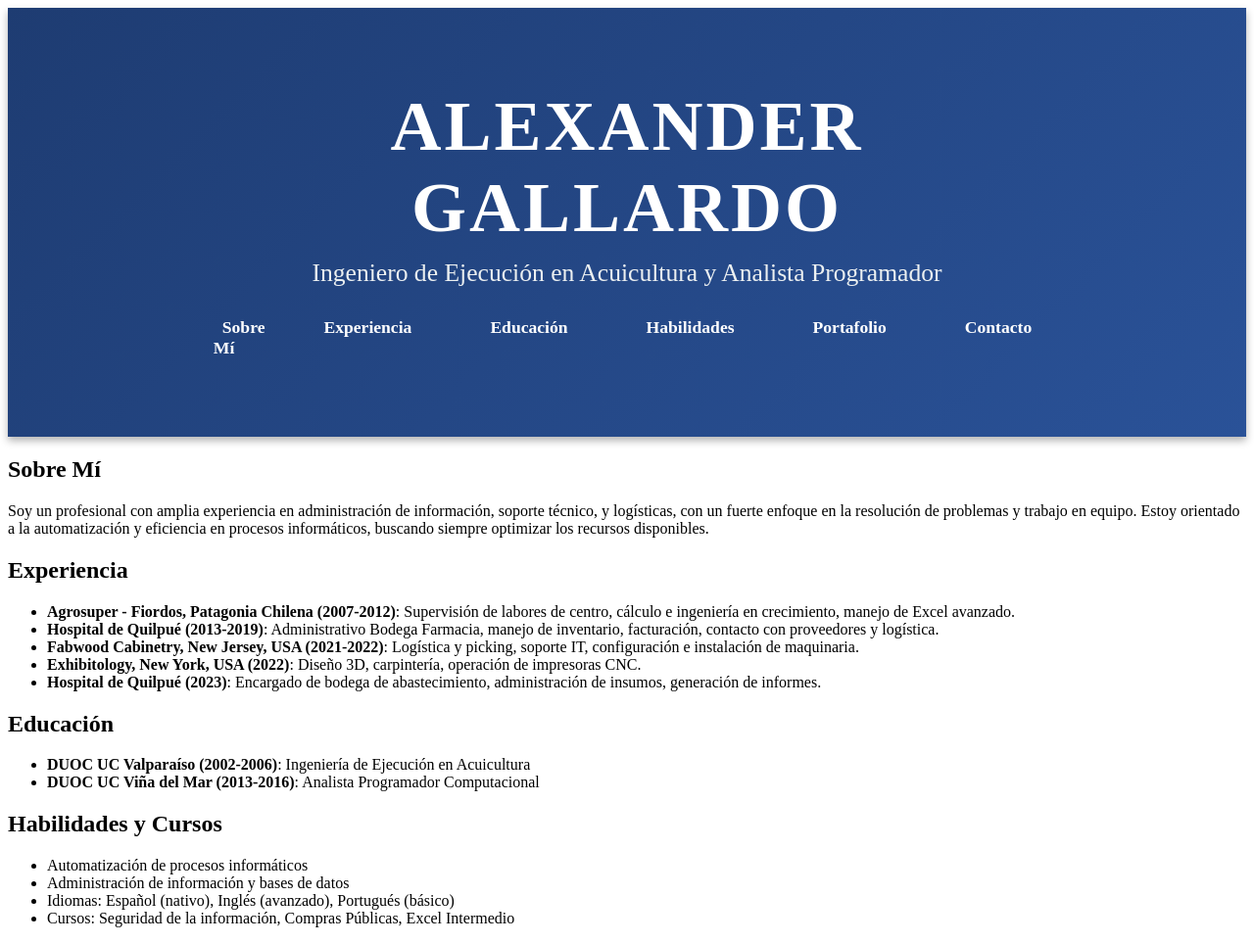
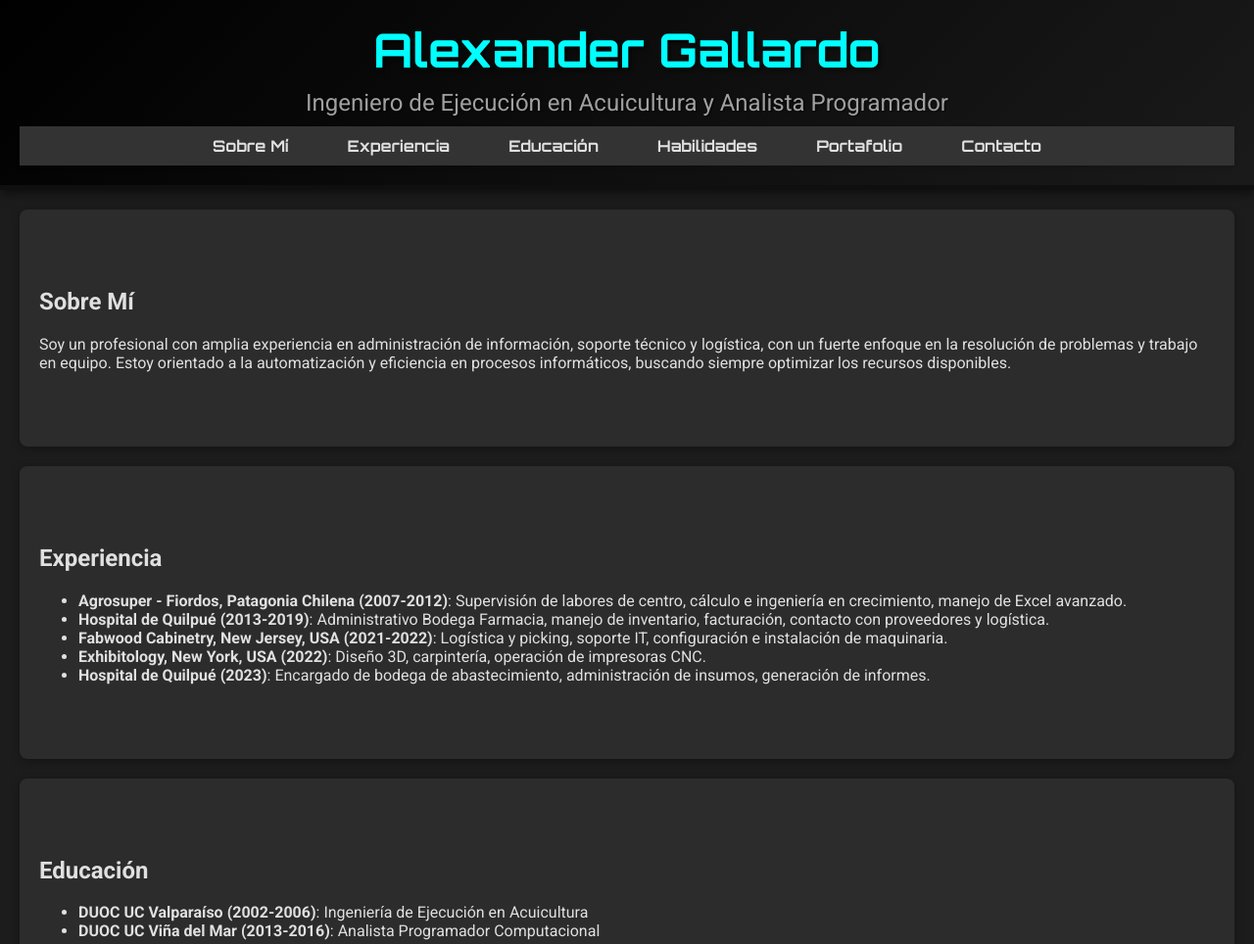
Before and after one commit to AlxUnd3r777/portafolio, a PHP site: page / in a window 1280 px wide. Shown: the top 964 px of the page at 98% size. Run offline with PHP 8.4, Linux system fonts and the light colour scheme.

Commit message:
Integración del currículum y mejora del diseño inspirado en Venom

```diff
--- a/index.html
+++ b/index.html
@@ -7,6 +7,7 @@
     <link rel="stylesheet" href="styles.css">
     <link rel="preconnect" href="https://fonts.googleapis.com">
     <link href="https://fonts.googleapis.com/css2?family=Roboto:wght@300;400;700&display=swap" rel="stylesheet">
+    <link href="https://fonts.googleapis.com/css2?family=Orbitron:wght@400;700&display=swap" rel="stylesheet">
 </head>
 <body>
     <!-- Cabecera -->
@@ -28,15 +29,15 @@
     </header>
 
     <!-- Sobre Mí -->
-    <section id="sobre-mi" class="hidden">
+    <section id="sobre-mi">
         <div class="content">
             <h2>Sobre Mí</h2>
-            <p>Soy un profesional con amplia experiencia en administración de información, soporte técnico, y logísticas, con un fuerte enfoque en la resolución de problemas y trabajo en equipo. Estoy orientado a la automatización y eficiencia en procesos informáticos, buscando siempre optimizar los recursos disponibles.</p>
+            <p>Soy un profesional con amplia experiencia en administración de información, soporte técnico y logística, con un fuerte enfoque en la resolución de problemas y trabajo en equipo. Estoy orientado a la automatización y eficiencia en procesos informáticos, buscando siempre optimizar los recursos disponibles.</p>
         </div>
     </section>
 
     <!-- Experiencia -->
-    <section id="experiencia" class="hidden">
+    <section id="experiencia">
         <div class="content">
             <h2>Experiencia</h2>
             <ul>
@@ -50,7 +51,7 @@
     </section>
 
     <!-- Educación -->
-    <section id="educacion" class="hidden">
+    <section id="educacion">
         <div class="content">
             <h2>Educación</h2>
             <ul>
@@ -61,7 +62,7 @@
     </section>
 
     <!-- Habilidades y Cursos -->
-    <section id="habilidades-cursos" class="hidden">
+    <section id="habilidades-cursos">
         <div class="content">
             <h2>Habilidades y Cursos</h2>
             <ul>
@@ -74,7 +75,7 @@
     </section>
 
     <!-- Portafolio -->
-    <section id="portafolio" class="hidden">
+    <section id="portafolio">
         <div class="content">
             <h2>Portafolio</h2>
             <div class="gallery">
@@ -95,7 +96,7 @@
     </section>
 
     <!-- Contacto -->
-    <section id="contacto" class="hidden">
+    <section id="contacto">
         <div class="content">
             <h2>Contacto</h2>
             <form method="post" action="contact.php">
--- a/styles.css
+++ b/styles.css
@@ -1,85 +1,165 @@
-/* Estilos del Encabezado */
-header {
-    background: linear-gradient(135deg, #1e3c72, #2a5298); /* Degradado atractivo */
-    color: #ffffff;
-    padding: 80px 20px; /* Espaciado aumentado para destacar el contenido */
-    text-align: center;
-    position: relative;
-    overflow: hidden;
-    box-shadow: 0 4px 8px rgba(0, 0, 0, 0.3); /* Sombra para profundidad */
+/* Estilos generales */
+body {
+    font-family: 'Roboto', sans-serif;
+    margin: 0;
+    padding: 0;
+    background-color: #1c1c1c; /* Fondo oscuro */
+    color: #e0e0e0; /* Texto claro */
 }
 
-.header-content {
-    max-width: 900px;
-    margin: 0 auto;
-    z-index: 1;
+/* Cabecera */
+header {
+    background: linear-gradient(135deg, #000000, #1a1a1a);
+    color: #e0e0e0;
+    padding: 20px;
+    text-align: center;
+    border-bottom: 5px solid #0f0f0f;
+    box-shadow: 0 4px 10px rgba(0, 0, 0, 0.5);
 }
 
 #header-title {
-    font-size: 4.5em; /* Tamaño de fuente mayor */
-    font-weight: 700;
+    font-family: 'Orbitron', sans-serif;
+    font-size: 3em;
     margin: 0;
-    text-transform: uppercase;
-    letter-spacing: 3px;
-    color: #ffffff; /* Color blanco para el texto */
-    animation: fadeInDown 1.5s ease-out;
+    color: #0ff;
+    text-shadow: 2px 2px 4px rgba(0, 0, 0, 0.7);
 }
 
 #header-subtitle {
-    font-size: 1.6em; /* Tamaño de fuente mayor */
-    font-weight: 300;
-    margin: 10px 0 30px;
-    color: #ecf0f1; /* Color gris claro para el subtítulo */
-    animation: fadeInUp 1.5s ease-out;
+    font-family: 'Roboto', sans-serif;
+    font-size: 1.5em;
+    margin: 10px 0;
+    color: #a0a0a0;
+    text-shadow: 1px 1px 2px rgba(0, 0, 0, 0.7);
 }
 
-@keyframes fadeInDown {
-    0% {
-        opacity: 0;
-        transform: translateY(-50px);
-    }
-    100% {
-        opacity: 1;
-        transform: translateY(0);
-    }
+/* Navegación */
+nav {
+    background-color: #333;
+    padding: 10px 0;
+    display: flex;
+    justify-content: center;
+    align-items: center;
+    position: sticky;
+    top: 0;
+    z-index: 1000;
+    box-shadow: 0 2px 4px rgba(0, 0, 0, 0.1);
 }
 
-@keyframes fadeInUp {
-    0% {
-        opacity: 0;
-        transform: translateY(50px);
-    }
-    100% {
-        opacity: 1;
-        transform: translateY(0);
-    }
-}
-
-/* Mejora de la navegación */
 nav ul {
     list-style: none;
-    margin: 20px 0 0; /* Espaciado desde el contenido superior */
+    margin: 0;
     padding: 0;
-    display: flex; /* Hace que los elementos se alineen en una fila */
-    justify-content: center; /* Centra el menú horizontalmente */
+    display: flex;
 }
 
 nav ul li {
-    margin: 0 20px; /* Espaciado entre los elementos del menú */
+    margin: 0 15px;
 }
 
 nav ul li a {
-    color: #ffffff;
+    text-decoration: none;
+    color: #e0e0e0;
+    font-family: 'Orbitron', sans-serif;
     font-weight: bold;
-    padding: 12px 20px; /* Espaciado interior aumentado */
-    border-radius: 6px;
-    transition: background-color 0.3s, color 0.3s, transform 0.3s;
-    text-decoration: none;
-    font-size: 1.1em;
+    padding: 10px 15px;
+    transition: background-color 0.3s, color 0.3s;
+    border-radius: 4px;
 }
 
 nav ul li a:hover {
-    background-color: #16a085; /* Color de fondo al pasar el ratón */
-    color: #ffffff;
-    transform: scale(1.1); /* Hace que los enlaces crezcan ligeramente */
+    background-color: #333;
+    color: #0ff;
 }
+
+/* Estilos de secciones */
+section {
+    padding: 60px 20px;
+    margin: 20px;
+    border-radius: 8px;
+    background-color: #2c2c2c;
+    box-shadow: 0 2px 8px rgba(0, 0, 0, 0.3);
+}
+
+/* Animación de desvanecimiento */
+.hidden {
+    opacity: 0;
+    transform: translateY(20px);
+    transition: opacity 0.6s ease-out, transform 0.6s ease-out;
+}
+
+.visible {
+    opacity: 1;
+    transform: translateY(0);
+}
+
+/* Footer */
+footer {
+    background-color: #000;
+    color: #e0e0e0;
+    text-align: center;
+    padding: 20px;
+    border-top: 5px solid #0f0f0f;
+}
+
+/* Formularios */
+form {
+    display: flex;
+    flex-direction: column;
+    gap: 10px;
+}
+
+form label {
+    font-weight: bold;
+}
+
+form input, form textarea {
+    padding: 10px;
+    border: 1px solid #333;
+    border-radius: 4px;
+    background-color: #1c1c1c;
+    color: #e0e0e0;
+}
+
+form button {
+    padding: 10px;
+    border: none;
+    border-radius: 4px;
+    background-color: #0ff;
+    color: #000;
+    font-weight: bold;
+    cursor: pointer;
+    transition: background-color 0.3s;
+}
+
+form button:hover {
+    background-color: #09c;
+}
+
+/* Galería de Proyectos */
+.gallery {
+    display: flex;
+    gap: 20px;
+    flex-wrap: wrap;
+    justify-content: center;
+}
+
+.gallery-item {
+    flex: 1 1 calc(33% - 20px);
+    margin: 10px;
+    background-color: #333;
+    border-radius: 8px;
+    overflow: hidden;
+}
+
+.gallery-item img {
+    width: 100%;
+    height: auto;
+    display: block;
+}
+
+.gallery-item p {
+    padding: 10px;
+    margin: 0;
+    color: #e0e0e0;
+}
```
Lines whose indentation alone changed are shown as unchanged.
